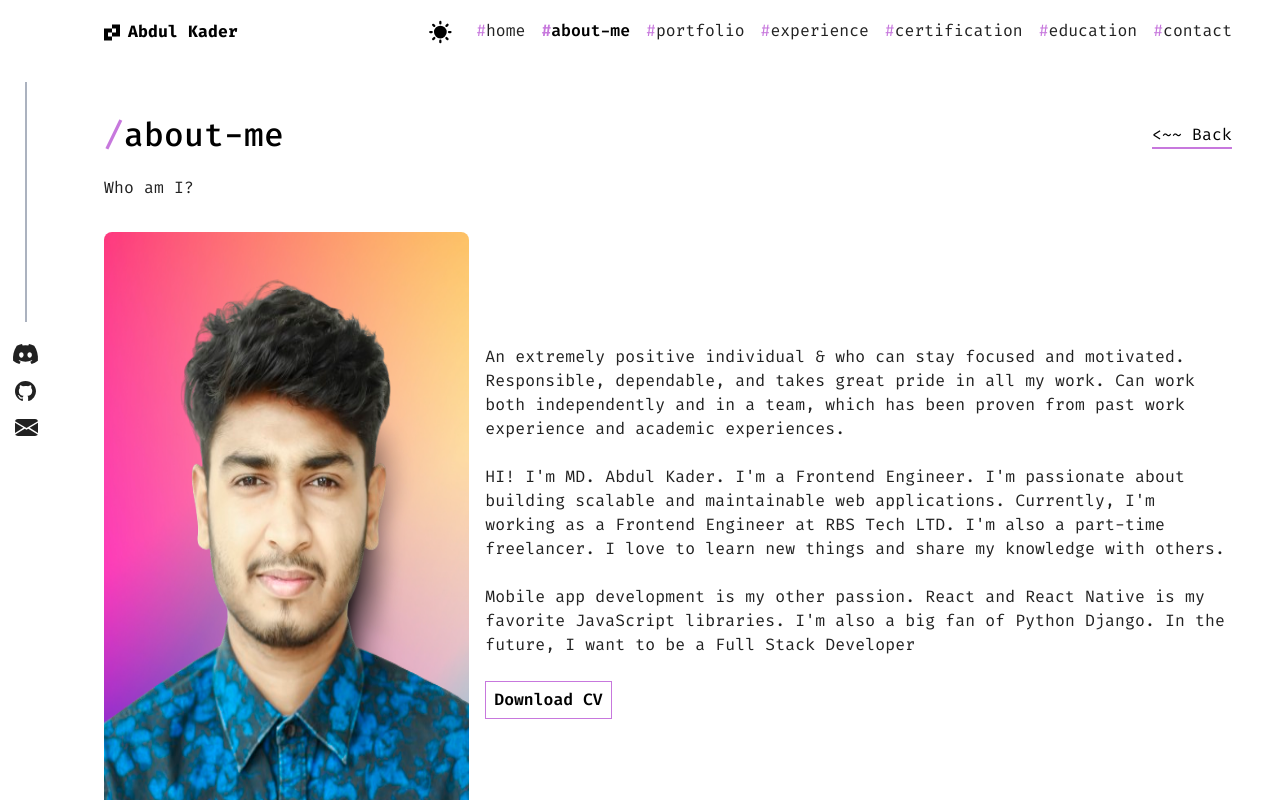
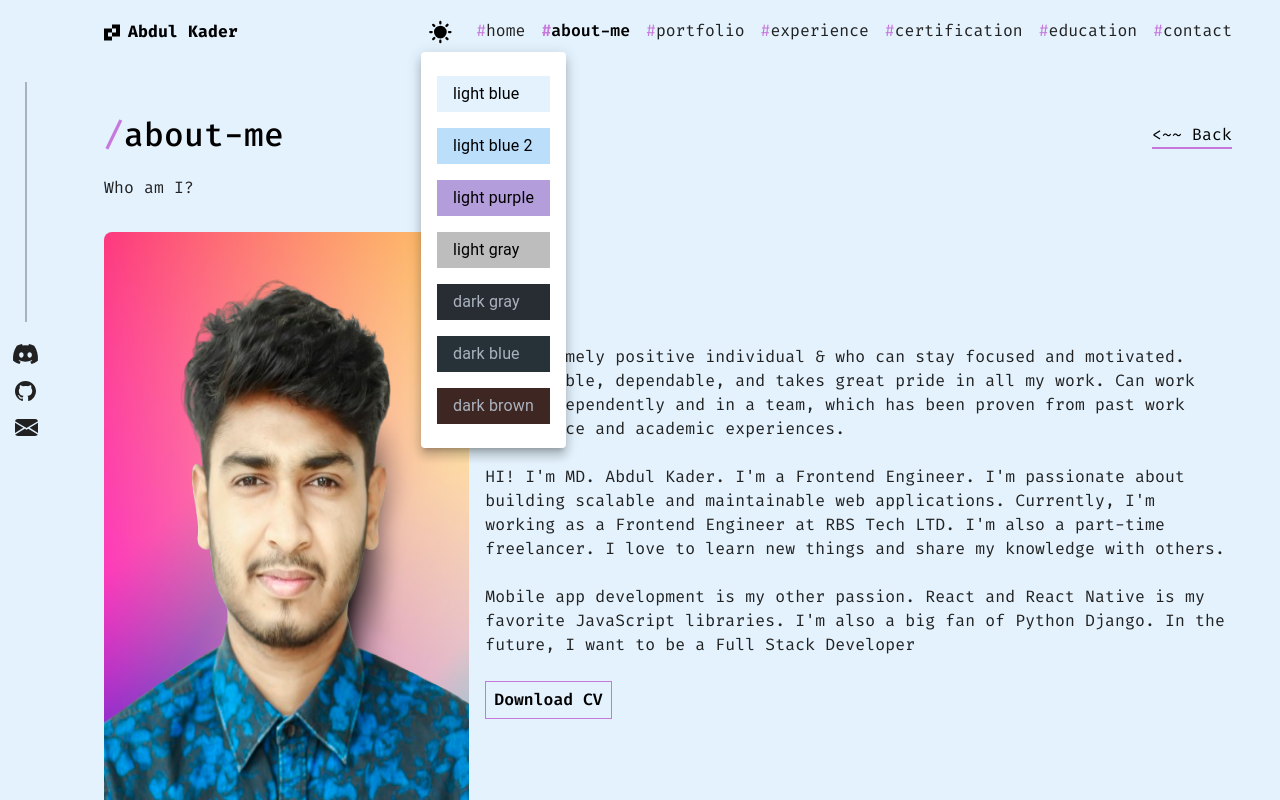
Before and after one commit to abdulkadershohan/react-protfolio, a React (Create React App) app: page /about in a window 1280 px wide. Both pictures are taken after a click on the button 440 px from the left and 32 px from the top of the page. Shown: the top 800 px of the page. Built offline with nearby package versions, Linux system fonts and the light colour scheme.

Commit message:
chore: Update themeSlice.js with new color options and changeThemeWithColor action

```diff
--- a/src/components/drawerNew/NewDrawer.js
+++ b/src/components/drawerNew/NewDrawer.js
@@ -1,4 +1,5 @@
 import MenuIcon from '@mui/icons-material/Menu';
+import { Menu, MenuItem } from '@mui/material';
 import AppBar from '@mui/material/AppBar';
 import Box from '@mui/material/Box';
 import Divider from '@mui/material/Divider';
@@ -12,7 +13,7 @@ import { Link, NavLink, Outlet } from 'react-router-dom';
 import logo from "../../assets/images/logo.png";
 import LogoImg from '../../assets/svg/LogoImg';
 import SunIcon from '../../assets/svg/SunIcon';
-import { changeTheme } from '../../features/theme/themeSlice';
+import { changeThemeWithColor } from '../../features/theme/themeSlice';
 import { CTypography } from '../../utility';
 import Footer from '../footer/Footer';
 import Sidebar from '../sidebar/Sidebar';
@@ -61,12 +62,22 @@ const navbarData = {
 }
 
 function DrawerAppBar(props, { children }) {
-    const { mode, mainBgColorDark, mainBgColorLight, textDark, textLight, textWhite, textGray } = useSelector(state => state.theme)
+    const [anchorEl, setAnchorEl] = React.useState(null);
+    const open = Boolean(anchorEl);
+    const handleClick = (event) => {
+        setAnchorEl(event.currentTarget);
+    };
+    const handleClose = () => {
+        setAnchorEl(null);
+    };
+
+    const { mode, color, mainBgColorDark, mainBgColorLight, textDark, textLight, textWhite, textGray } = useSelector(state => state.theme)
     const isDark = Boolean(mode === 'dark')
     const dispatch = useDispatch()
     const { routes, logo, logoTitle } = navbarData
     const { window } = props;
     const [mobileOpen, setMobileOpen] = React.useState(false);
+    const [selectedIndex, setSelectedIndex] = React.useState(0);
 
     const handleDrawerToggle = () => {
         setMobileOpen(!mobileOpen);
@@ -74,10 +85,10 @@ function DrawerAppBar(props, { children }) {
 
     const drawer = (
         <Box
-            onClick={handleDrawerToggle}
+            //  onClick={handleDrawerToggle}
             sx={{
                 textAlign: 'center',
-                backgroundColor: isDark ? process.env.REACT_APP_BACKGROUND_COLOR_DARK_MODE : process.env.REACT_APP_BACKGROUND_COLOR_LIGHT_MODE,
+                backgroundColor: isDark ? mainBgColorDark : mainBgColorLight,
             }}>
             <Stack
                 direction="row"
@@ -99,14 +110,11 @@ function DrawerAppBar(props, { children }) {
                 </CTypography>
                 <IconButton
                     color='primary'
-                    onClick={() => {
-                        if (isDark) {
-                            dispatch(changeTheme('light'))
-                        }
-                        else {
-                            dispatch(changeTheme('dark'))
-                        }
-                    }}
+                    id="basic-button"
+                    aria-controls={open ? 'basic-menu' : undefined}
+                    aria-haspopup="true"
+                    aria-expanded={open ? 'true' : undefined}
+                    onClick={handleClick}
 
                 >
                     <SunIcon
@@ -115,7 +123,6 @@ function DrawerAppBar(props, { children }) {
                 </IconButton>
             </Stack>
 
-
             <Divider />
             <Stack
                 gap={2}
@@ -123,6 +130,7 @@ function DrawerAppBar(props, { children }) {
                 textAlign={"left"}
                 py={1}
                 mt={2}
+                onClick={handleDrawerToggle}
             >
                 {routes.map((item) => (
 
@@ -139,13 +147,15 @@ function DrawerAppBar(props, { children }) {
                                 padding: "0.5rem 1rem",
                             }
                             : {
-                                color: "#ABB2BF",
+                                color: isDark ? textLight : textDark,
                                 fontFamily: "FiraCode",
                                 fontWeight: 400,
                                 padding: "0.5rem 1rem",
 
+
                             })}
                         className='drawer-link'
+
                     >
                         <span
                             style={{
@@ -159,7 +169,8 @@ function DrawerAppBar(props, { children }) {
                             sx={{
                                 "&:hover": {
                                     color: '#fff'
-                                }
+                                },
+
                             }}
 
                         >{item.name}
@@ -171,6 +182,36 @@ function DrawerAppBar(props, { children }) {
     );
 
     const container = window !== undefined ? () => window().document.body : undefined;
+    // menu items
+    const ModeList = () => {
+        return (
+            <Stack p={2} gap={2}>
+                {
+                    color.map((item) => {
+                        return (
+
+                            <MenuItem
+                                key={item.id}
+                                onClick={() => {
+                                    dispatch(changeThemeWithColor(item))
+                                    setSelectedIndex(item.id)
+                                    handleClose()
+                                }}
+                                sx={{
+                                    backgroundColor: item.bgColor,
+                                    color: item.textLight,
+                                    borderLeft: selectedIndex === item.id ? `4px solid #f44336` : "none",
+                                }}
+                            >
+                                {item.name}
+                            </MenuItem>
+
+                        )
+                    })
+                }
+            </Stack>
+        )
+    }
 
     return (
         <Box sx={{
@@ -200,6 +241,7 @@ function DrawerAppBar(props, { children }) {
                         >
                             <MenuIcon />
                         </IconButton>
+
                         <Box
                             sx={{ flexGrow: 1, display: { xs: 'none', md: 'block' } }}
                             component="div"
@@ -233,20 +275,38 @@ function DrawerAppBar(props, { children }) {
                         >
                             <IconButton
                                 color='primary'
-                                onClick={() => {
-                                    if (isDark) {
-                                        dispatch(changeTheme('light'))
-                                    }
-                                    else {
-                                        dispatch(changeTheme('dark'))
-                                    }
-                                }}
+                                // onClick={() => {
+                                //     if (isDark) {
+                                //         dispatch(changeTheme('light'))
+                                //     }
+                                //     else {
+                                //         dispatch(changeTheme('dark'))
+                                //     }
+                                // }}
+                                id="basic-button"
+                                aria-controls={open ? 'basic-menu' : undefined}
+                                aria-haspopup="true"
+                                aria-expanded={open ? 'true' : undefined}
+                                onClick={handleClick}
 
                             >
                                 <SunIcon
                                     iconColor={isDark ? textLight : textDark}
                                 />
+
                             </IconButton>
+
+                            <Menu
+                                id="basic-menu"
+                                anchorEl={anchorEl}
+                                open={open}
+                                onClose={handleClose}
+                                MenuListProps={{
+                                    'aria-labelledby': 'basic-button',
+                                }}
+                            >
+                                <ModeList />
+                            </Menu>
                             {
                                 routes.map((route, index) => {
                                     return (
--- a/src/features/theme/themeSlice.js
+++ b/src/features/theme/themeSlice.js
@@ -3,15 +3,98 @@ import { createSlice } from "@reduxjs/toolkit";
 const getInitialTheme = () => {
     return window.matchMedia && window.matchMedia('(prefers-color-scheme: dark)').matches;
 }
+// -----------light-----------
+// mainBgColorLight: '#e3f2fd',
+// mainBgColorLight: '#bbdefb',
+// mainBgColorLight: '#b39ddb',
+// mainBgColorLight: '#bdbdbd',
+
+// -----------dark-----------
+// mainBgColorDark: '#282C33',
+// mainBgColorDark: '#263238',
+// mainBgColorDark: '#3e2723',
 
 const initialState = {
-    mode: "dark", //getInitialTheme() ? "dark" : "light",
+    mode: getInitialTheme() ? "dark" : "light",
     mainBgColorDark: '#282C33',
-    mainBgColorLight: '#ffffff',
+    mainBgColorLight: '#e3f2fd',
     textDark: '#000000',
     textGray: '#212121',
     textLight: '#ABB2BF',
     textWhite: '#fff',
+    color: [
+        {
+            id: 1,
+            name: "light blue",
+            mode: "light",
+            mainBgColorLight: "#e3f2fd",
+            bgColor: "#e3f2fd",
+            textLight: "#000000",
+            textWhite: "#fff"
+        },
+        {
+            id: 2,
+            name: "light blue 2",
+            mode: "light",
+            mainBgColorLight: "#bbdefb",
+            bgColor: "#bbdefb",
+            textLight: "#000000",
+            textWhite: "#fff"
+        },
+        {
+            id: 3,
+            name: "light purple",
+            mode: "light",
+            mainBgColorLight: "#b39ddb",
+            bgColor: "#b39ddb",
+            textLight: "#000000",
+            textWhite: "#fff"
+        },
+        {
+            id: 4,
+            name: "light gray",
+            mode: "light",
+            mainBgColorLight: "#bdbdbd",
+            bgColor: "#bdbdbd",
+            textLight: "#000000",
+            textWhite: "#fff"
+        },
+        {
+            id: 5,
+            name: "dark gray",
+            mode: "dark",
+            mainBgColorDark: "#282C33",
+            bgColor: "#282C33",
+            textDark: "#000000",
+            textGray: "#212121",
+            textLight: "#ABB2BF",
+            textWhite: "#fff"
+        },
+        {
+            id: 6,
+            name: "dark blue",
+            mode: "dark",
+            mainBgColorDark: "#263238",
+            bgColor: "#263238",
+            textDark: "#000000",
+            textGray: "#212121",
+            textLight: "#ABB2BF",
+            textWhite: "#fff"
+        },
+        {
+            id: 7,
+            name: "dark brown",
+            mode: "dark",
+            mainBgColorDark: "#3e2723",
+            bgColor: "#3e2723",
+            textDark: "#000000",
+            textGray: "#212121",
+            textLight: "#ABB2BF",
+            textWhite: "#fff"
+
+        }
+    ],
+
 }
 const themeSlice = createSlice({
     name: "theme",
@@ -19,8 +102,17 @@ const themeSlice = createSlice({
     reducers: {
         changeTheme: (state, action) => {
             state.mode = action.payload;
+        },
+        changeThemeWithColor: (state, action) => {
+            state.mode = action.payload.mode;
+            state.mainBgColorDark = action.payload.mainBgColorDark;
+            state.mainBgColorLight = action.payload.mainBgColorLight;
+            //    state.textDark = action.payload.textDark;
+            //    state.textGray = action.payload.textGray;
+            //  state.textLight = action.payload.textLight;
+            // state.textWhite = action.payload.textWhite;
         }
     },
 });
 export default themeSlice.reducer;
-export const { changeTheme } = themeSlice.actions;
+export const { changeTheme, changeThemeWithColor } = themeSlice.actions;
```
